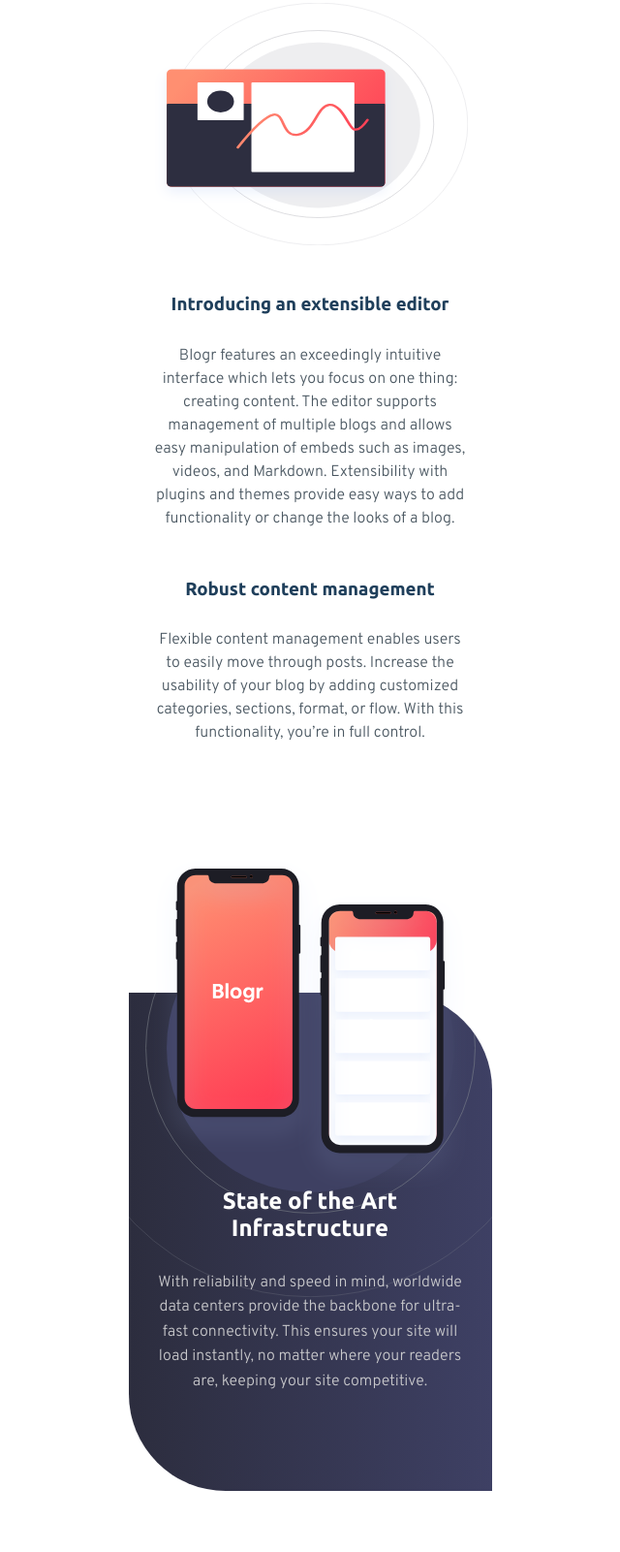
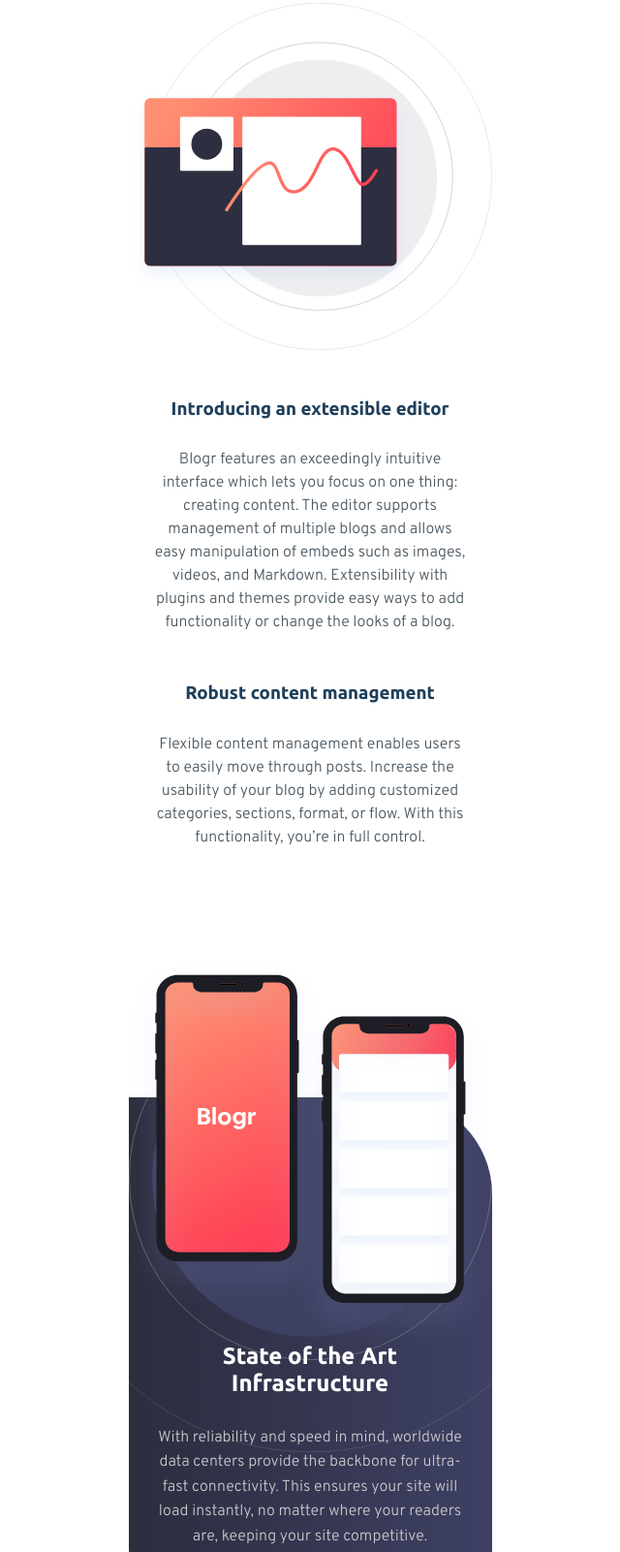
Before and after one commit to SergioCzP/blogr-front, a website: page index.html in a window 1280 px wide. Shown: the part 824-2425 px from the top of the page at 97% size, without its empty margins (320-960 px from the left). Drawn offline with Linux system fonts and the light colour scheme.

Commit message:
mobile updated

```diff
--- a/index.html
+++ b/index.html
@@ -178,7 +178,7 @@
               />
             </div>
 
-            <div class="state__contet">
+            <div class="state__content">
               <h2 class="state__heading">State of the Art Infrastructure</h2>
               <p class="state__paragraph">
                 With reliability and speed in mind, worldwide data centers
--- a/src/scss/design/_design.scss
+++ b/src/scss/design/_design.scss
@@ -4,7 +4,7 @@
 .design {
   max-width: 37.5rem;
   margin: 0 auto;
-  padding: 10rem 2.5rem 5rem;
+  padding: 10rem 0 5rem;
 
   &__heading {
     margin: 0 0 5rem;
@@ -14,6 +14,16 @@
   &__flex {
     display: flex;
     flex-direction: column-reverse;
+  }
+
+  &__content {
+    padding: 0 2.5rem;
+  }
+
+  &__img {
+    width: 100%;
+    height: 100%;
+    object-fit: cover;
   }
 
   &__title {
--- a/src/scss/features/_features.scss
+++ b/src/scss/features/_features.scss
@@ -8,6 +8,7 @@
 
   &__img {
     width: 100%;
+    height: 100%;
     object-fit: cover;
   }
 
--- a/src/scss/header/_info.scss
+++ b/src/scss/header/_info.scss
@@ -46,6 +46,7 @@
     font-weight: bolder;
     line-height: 1;
     transition: color 300ms ease-in-out;
+    color: v.$black;
 
     &:hover {
       text-decoration: underline;
--- a/src/scss/state/_state.scss
+++ b/src/scss/state/_state.scss
@@ -2,7 +2,7 @@
 @use "base/mixins" as m;
 
 .state {
-  padding: 5rem 2.5rem 10rem;
+  padding: 5rem 0 10rem;
   max-width: 37.5rem;
   margin: 0 auto;
   position: relative;
@@ -51,6 +51,10 @@
     object-fit: cover;
   }
 
+  &__content {
+    padding: 0 2.5rem;
+  }
+
   &__heading {
     text-align: center;
     color: v.$white;
```
Also changed, not shown: build/css/app.css, 1 other file.
